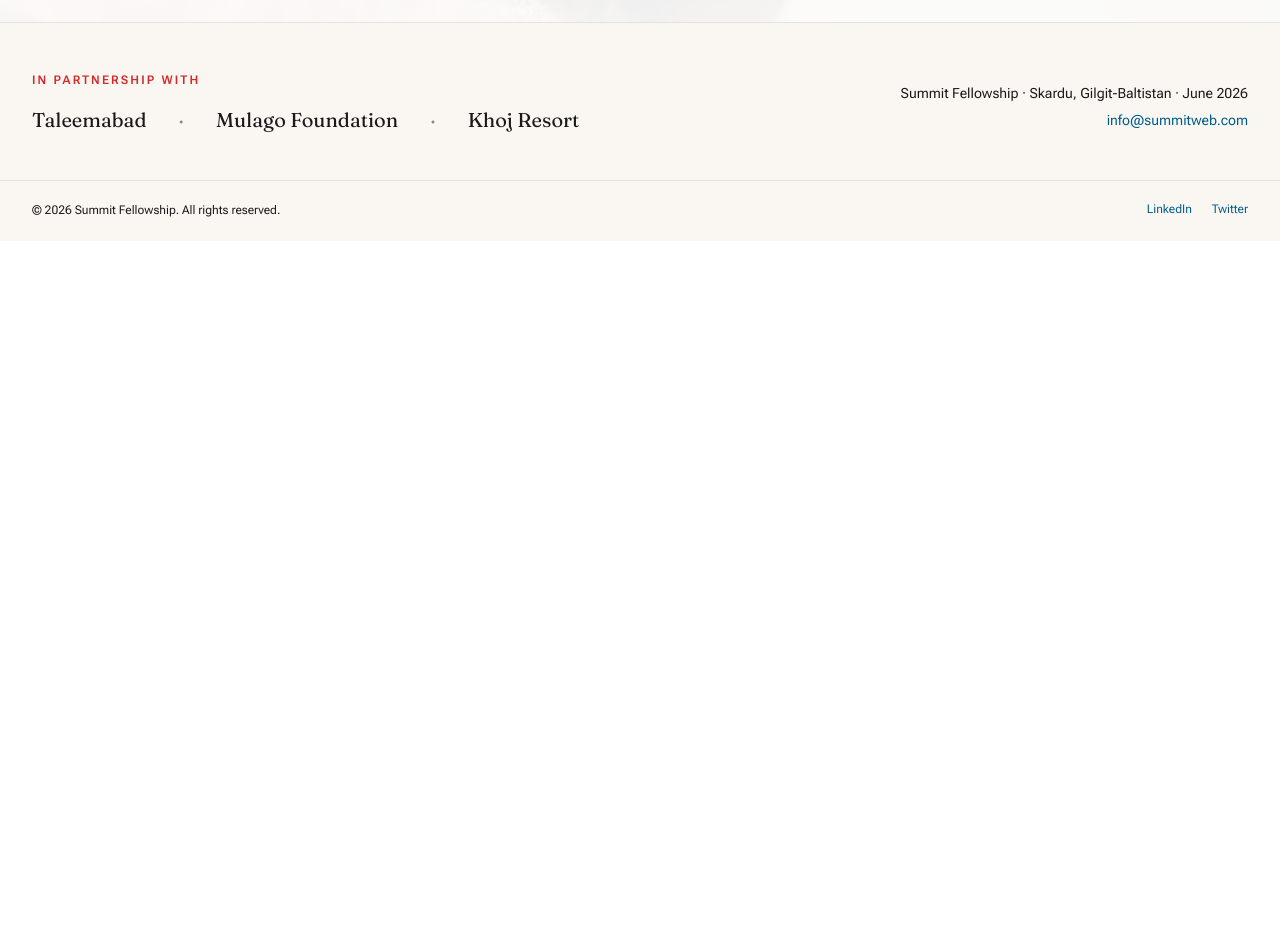
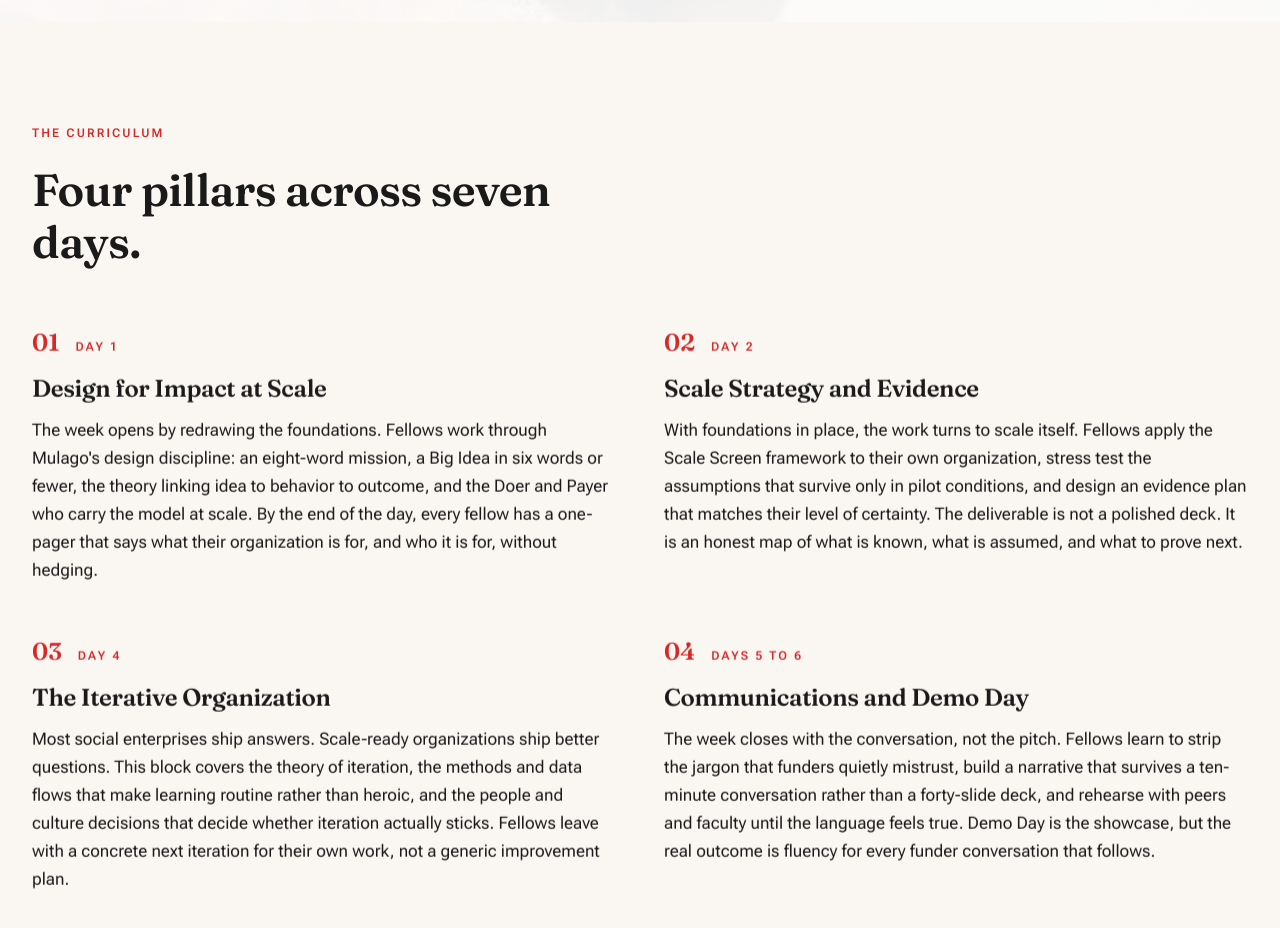
Before and after one commit to usmanjaved-droid/summit-fellowship-website, a Next.js app: page / in a window 1280 px wide. Shown: the part 1820-2748 px from the top of the page. Before the commit the page ends 2061 px from the top, so only its background shows below. Built offline with nearby package versions, Linux system fonts and the light colour scheme.

Commit message:
feat(home): curriculum-pillars section replaces transformation slider

```diff
--- /dev/null
+++ b/app/components/Reveal.tsx
@@ -0,0 +1,27 @@
+'use client';
+
+import { useInViewReveal } from './hooks/useInViewReveal';
+import type { ReactNode, Ref } from 'react';
+
+type AsTag = 'div' | 'section' | 'article' | 'li';
+
+export default function Reveal({
+  as: As = 'div',
+  className = '',
+  children,
+}: {
+  as?: AsTag;
+  className?: string;
+  children: ReactNode;
+}) {
+  const ref = useInViewReveal<HTMLElement>();
+  const Component = As as AsTag;
+  return (
+    <Component
+      ref={ref as Ref<HTMLElement> as never}
+      className={`reveal ${className}`}
+    >
+      {children}
+    </Component>
+  );
+}
--- a/app/page.tsx
+++ b/app/page.tsx
@@ -1,6 +1,7 @@
 import Image from 'next/image';
 import Link from 'next/link';
 import StatRow from './components/StatRow';
+import Reveal from './components/Reveal';
 
 export default function HomePage() {
   return (
@@ -92,6 +93,56 @@ export default function HomePage() {
           <StatRow />
         </div>
       </section>
+
+      {/* ============ CURRICULUM PILLARS ============ */}
+      <section className="surface-paper section">
+        <div className="container-max">
+          <p className="eyebrow mb-5">The Curriculum</p>
+          <h2 className="font-serif font-semibold max-w-[20ch] mb-16">
+            Four pillars across seven days.
+          </h2>
+
+          <div className="grid grid-cols-1 md:grid-cols-2 gap-x-12 gap-y-14">
+            {[
+              {
+                num: '01',
+                title: 'Design for Impact at Scale',
+                day: 'Day 1',
+                body: `The week opens by redrawing the foundations. Fellows work through Mulago's design discipline: an eight-word mission, a Big Idea in six words or fewer, the theory linking idea to behavior to outcome, and the Doer and Payer who carry the model at scale. By the end of the day, every fellow has a one-pager that says what their organization is for, and who it is for, without hedging.`,
+              },
+              {
+                num: '02',
+                title: 'Scale Strategy and Evidence',
+                day: 'Day 2',
+                body: `With foundations in place, the work turns to scale itself. Fellows apply the Scale Screen framework to their own organization, stress test the assumptions that survive only in pilot conditions, and design an evidence plan that matches their level of certainty. The deliverable is not a polished deck. It is an honest map of what is known, what is assumed, and what to prove next.`,
+              },
+              {
+                num: '03',
+                title: 'The Iterative Organization',
+                day: 'Day 4',
+                body: `Most social enterprises ship answers. Scale-ready organizations ship better questions. This block covers the theory of iteration, the methods and data flows that make learning routine rather than heroic, and the people and culture decisions that decide whether iteration actually sticks. Fellows leave with a concrete next iteration for their own work, not a generic improvement plan.`,
+              },
+              {
+                num: '04',
+                title: 'Communications and Demo Day',
+                day: 'Days 5 to 6',
+                body: `The week closes with the conversation, not the pitch. Fellows learn to strip the jargon that funders quietly mistrust, build a narrative that survives a ten-minute conversation rather than a forty-slide deck, and rehearse with peers and faculty until the language feels true. Demo Day is the showcase, but the real outcome is fluency for every funder conversation that follows.`,
+              },
+            ].map((p) => (
+              <Reveal key={p.num} as="article">
+                <div className="flex items-baseline gap-4 mb-4">
+                  <span className="font-serif font-semibold text-terra-red text-2xl leading-none">
+                    {p.num}
+                  </span>
+                  <span className="eyebrow">{p.day}</span>
+                </div>
+                <h3 className="font-serif font-semibold mb-3">{p.title}</h3>
+                <p className="text-[color:var(--color-ink)]/85">{p.body}</p>
+              </Reveal>
+            ))}
+          </div>
+        </div>
+      </section>
     </>
   );
 }
```
